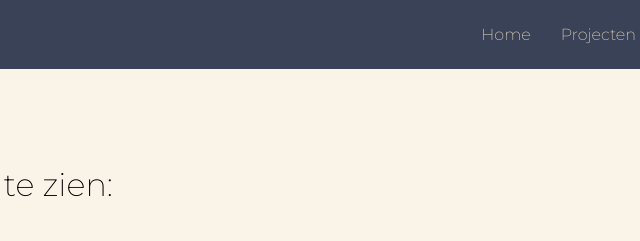
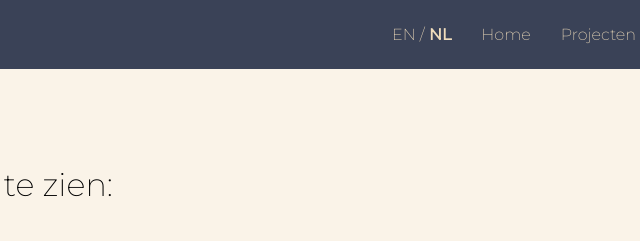
Before and after one commit to lidwien1/LumkemanL, a plain HTML site: page cv.html in a window 1280 px wide. Shown: the top 241 px of the page, 527-1167 px from the left. Drawn offline with Linux system fonts and the light colour scheme.

Commit message:
Update cv.html

```diff
--- a/cv.html
+++ b/cv.html
@@ -16,6 +16,7 @@
           <nav class="cases">
               <ul>
                   <li> <a href="index.html"> Lidwien </a></li>
+                  <li><a href="cv-en.html"> EN / <strong>  NL </strong> </a></li>
                   <li><a href="index.html"> Home </a></li>
                   <li><a href="projecten.html"> Projecten </a></li>
                   <li><a href="cv.html"> CV </a></li>
```
Lines whose indentation alone changed are shown as unchanged.
